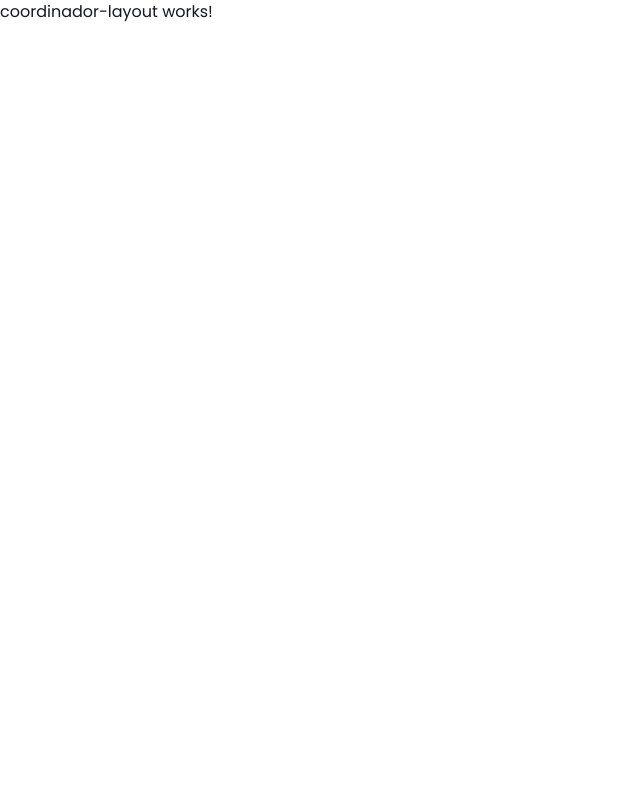
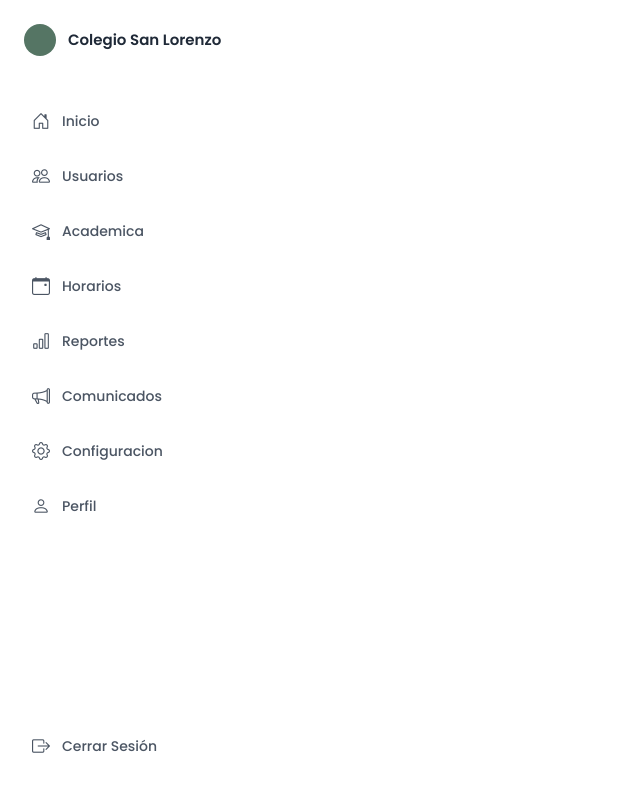
Before and after one commit to angelvargas75/san-lorenzo-app, an Angular app: page /coordinador in a window 1280 px wide. Shown: the top 792 px of the page, without its empty margins (0-640 px from the left). Built offline with nearby package versions, Linux system fonts and the light colour scheme; sample sign-in values are in the browser's storage.

Commit message:
feat: configura coordinador-layout con sidebar y router-outlet

```diff
--- a/src/app/features/coordinador/coordinador-layout/coordinador-layout.html
+++ b/src/app/features/coordinador/coordinador-layout/coordinador-layout.html
@@ -1 +1,8 @@
-<p>coordinador-layout works!</p>
+<app-sidebar
+  [menuItems]="menuCoordinador"
+  basePath="/coordinador"
+></app-sidebar>
+
+<main class="main-content">
+  <router-outlet></router-outlet>
+</main>
--- a/src/app/features/coordinador/coordinador-layout/coordinador-layout.scss
+++ b/src/app/features/coordinador/coordinador-layout/coordinador-layout.scss
@@ -0,0 +1,13 @@
+.main-content {
+  margin-left: 260px;
+  padding: 40px 60px;
+  min-height: 100vh;
+  transition: margin-left 0.3s ease;
+}
+
+@media (max-width: 991.98px) {
+  .main-content {
+    margin-left: 0;
+    padding: 80px 20px 40px 20px;
+  }
+}
--- a/src/app/features/coordinador/coordinador-layout/coordinador-layout.ts
+++ b/src/app/features/coordinador/coordinador-layout/coordinador-layout.ts
@@ -1,9 +1,23 @@
 import { Component } from '@angular/core';
+import { RouterOutlet } from '@angular/router';
+import { Sidebar } from '../../../shared/components/sidebar/sidebar';
+import { MenuItem } from '../../../shared/models/menu-item.model';
 
 @Component({
   selector: 'app-coordinador-layout',
-  imports: [],
+  imports: [RouterOutlet, Sidebar],
   templateUrl: './coordinador-layout.html',
   styleUrl: './coordinador-layout.scss',
 })
-export class CoordinadorLayout {}
+export class CoordinadorLayout {
+  menuCoordinador: MenuItem[] = [
+    { label: 'Inicio',        icon: 'bi-house-door',     route: 'inicio' },
+    { label: 'Usuarios',      icon: 'bi-people',         route: 'usuarios' },
+    { label: 'Academica',     icon: 'bi-mortarboard',    route: 'academica' },
+    { label: 'Horarios',      icon: 'bi-calendar-event', route: 'horarios' },
+    { label: 'Reportes',      icon: 'bi-bar-chart',      route: 'reportes' },
+    { label: 'Comunicados',   icon: 'bi-megaphone',      route: 'comunicados' },
+    { label: 'Configuracion', icon: 'bi-gear',           route: 'configuracion' },
+    { label: 'Perfil',        icon: 'bi-person',         route: 'perfil' },
+  ];
+}
```
